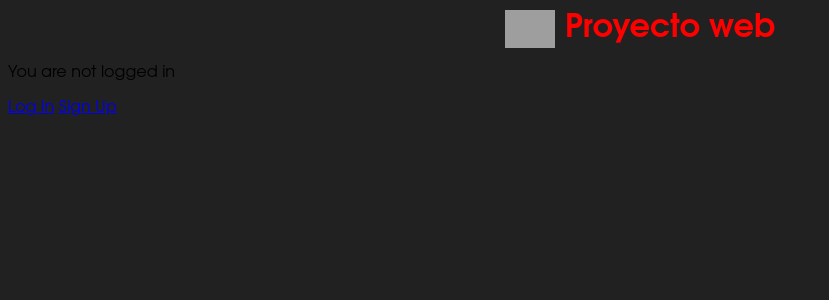
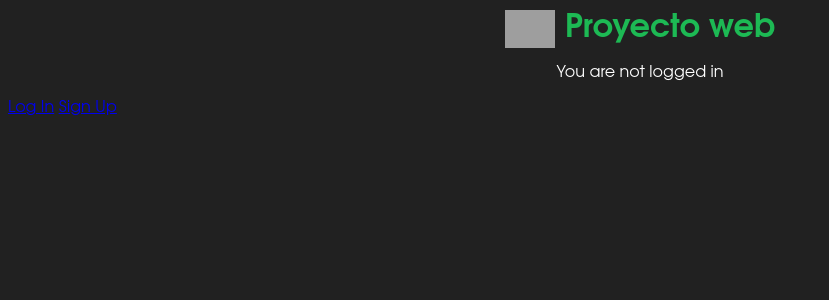
Before and after one commit to lau-marti/WebProject, a Django app: page / in a window 1280 px wide. Shown: the top 300 px of the page, without its empty margins (0-829 px from the left). Run offline with Django 5.2, Linux system fonts and the light colour scheme; grey boxes are pictures that could not be loaded.

Commit message:
styles.css

```diff
--- a/static/css/styles.css
+++ b/static/css/styles.css
@@ -17,8 +18,14 @@ body {
 }
 
 h1 {
-    /*color: #1db954;*/
-    color: red;
+    color: #1db954;
     text-align: center; /* Centra el texto dentro del h1 */
     margin: 0; /* Elimina cualquier margen predeterminado que pueda tener el h1 */
 }
+
+.Paragraf1 {
+    color: white;
+    display: flex;
+    align-items: center;
+    justify-content: center;
+}
--- a/templates/home.html
+++ b/templates/home.html
@@ -10,7 +10,7 @@ Hi {{ user.username }}!
   <button type="submit">Log Out</button>
 </form>
 {% else %}
-<p>You are not logged in</p>
+<p class="Paragraf1">You are not logged in</p>
 <a href="{% url 'login' %}">Log In</a> <!-- We can now add a link to the login page here -->
 <a href="{% url 'signup' %}">Sign Up</a> <!-- We can now add a link to the signup page here -->
 {% endif %}
```
Also changed, not shown: other parts of static/css/styles.css (+1 -0 lines).
